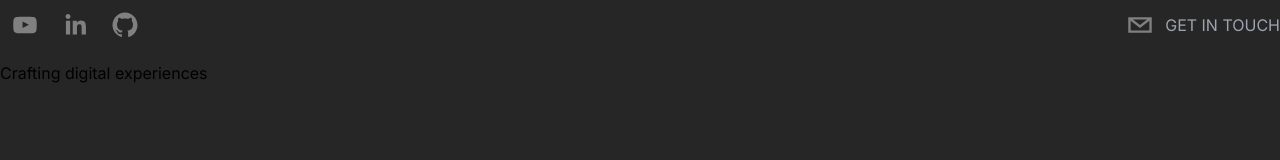
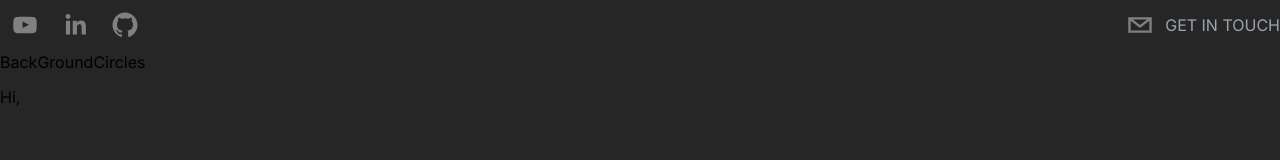
Before and after one commit to JawwadAhmadDev/portfolio, a Next.js app: page / in a window 1280 px wide. Shown: the top 160 px of the page. Built offline with nearby package versions, Linux system fonts and the light colour scheme.

Commit message:
Background Circle component created

```diff
--- a/src/app/page.tsx
+++ b/src/app/page.tsx
@@ -1,5 +1,5 @@
 import Haider from "@/components/Haider";
-import Hero from "@/components/Hero";
+import Hero from "@/components/Hero/Hero";
 
 export default function Home() {
   return (
--- /dev/null
+++ b/src/components/Hero/BackGroundCircles.tsx
@@ -0,0 +1,9 @@
+import React from "react";
+
+type Props = {};
+
+const BackGroundCircles = (props: Props) => {
+  return <div>BackGroundCircles</div>;
+};
+
+export default BackGroundCircles;
--- a/src/components/Hero.tsx
+++ b/src/components/Hero/Hero.tsx
@@ -1,5 +1,6 @@
 "use client";
 import { Cursor, useTypewriter } from "react-simple-typewriter";
+import BackGroundCircles from "./BackGroundCircles";
 
 type Props = {};
 
@@ -15,6 +16,7 @@ const Hero = (props: Props) => {
   });
   return (
     <div>
+      <BackGroundCircles />
       <p>
         <span>{text}</span>
         <span className="text-3xl font-bold">
```
